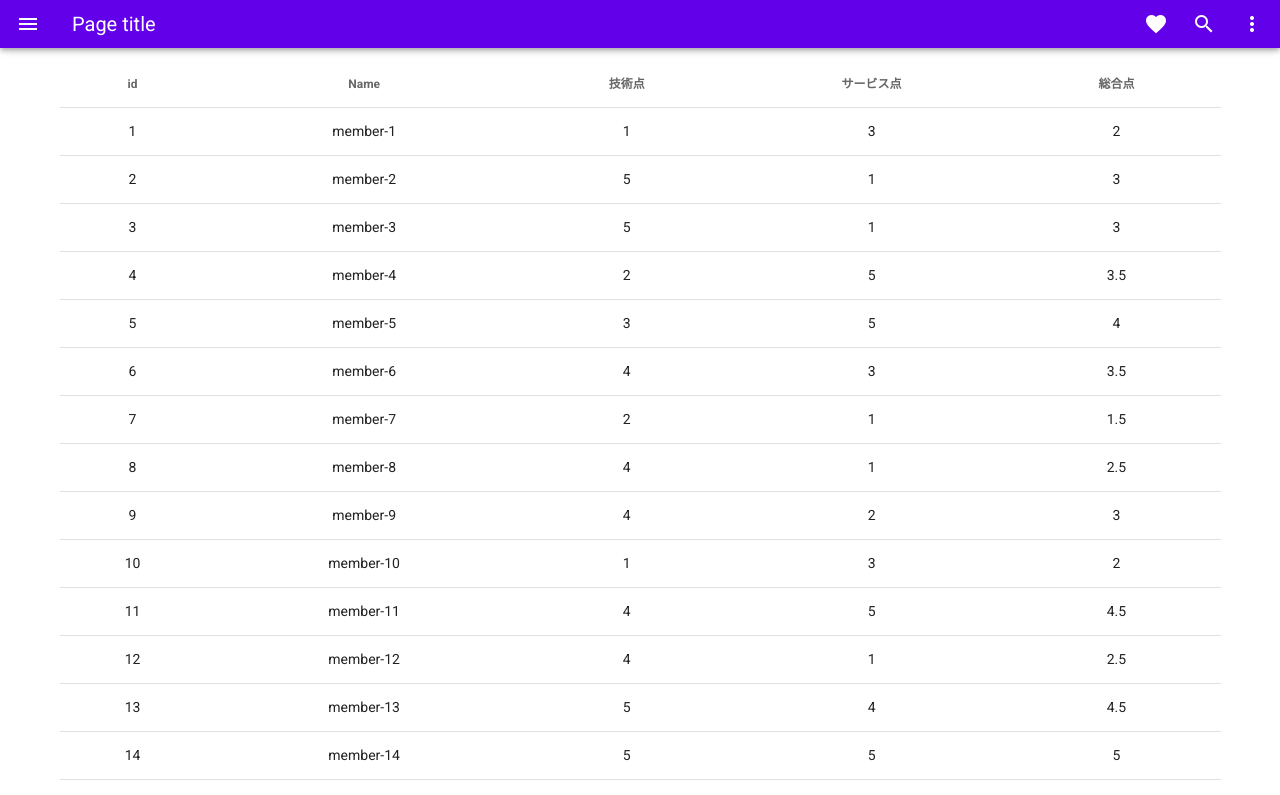
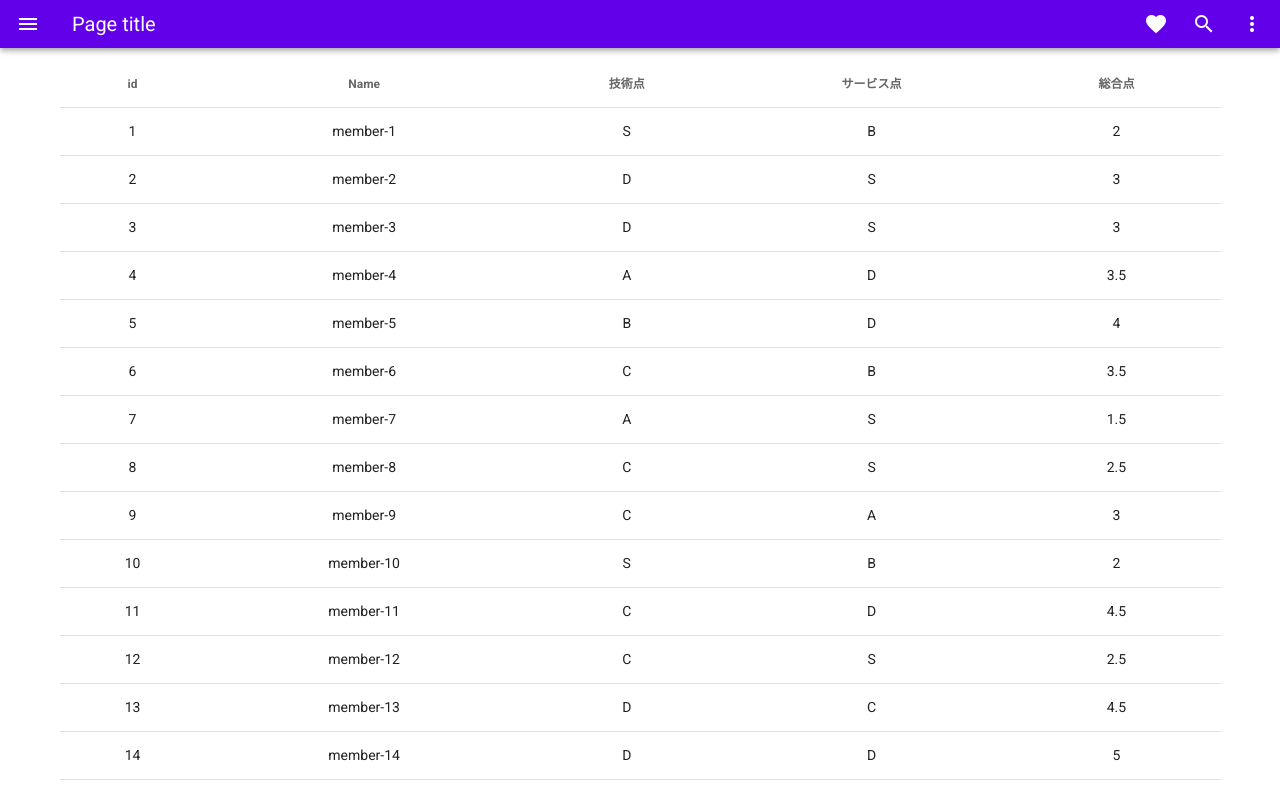
Before and after one commit to Daisky1113/lab9frontend2, a Vue app: page / in a window 1280 px wide. Shown: the top 795 px of the page. Built offline with nearby package versions, Linux system fonts and the light colour scheme.

Commit message:
ポイントを表示に適した形に変換するfilterを定義してテンプレートで使う
filterはデータの値を表示用に加工したい時に使う。
マスタッシュ構文の中でしか使えない
引数は | を使って渡す
使用例）
{{ params | filterName }}

```diff
--- a/src/components/VoteList.vue
+++ b/src/components/VoteList.vue
@@ -14,8 +14,8 @@
         <tr v-for="member in membersData" :key="`tr-${member.id}`">
           <td class="text-center">{{ member.id }}</td>
           <td class="text-center">{{ member.name }}</td>
-          <td class="text-center">{{ member.tecPoint }}</td>
-          <td class="text-center">{{ member.servicePoint}}</td>
+          <td class="text-center">{{ member.tecPoint | pointToChars }}</td>
+          <td class="text-center">{{ member.servicePoint | pointToChars}}</td>
           <td class="text-center">{{ (member.tecPoint + member.servicePoint) / 2 }}</td>
         </tr>
       </tbody>
@@ -35,6 +35,9 @@ export default {
       }));
     },
   },
+  filters: {
+    pointToChars: (point) => ["S", "A", "B", "C", "D"][point - 1],
+  },
   data: () => ({}),
 };
 </script>
```
